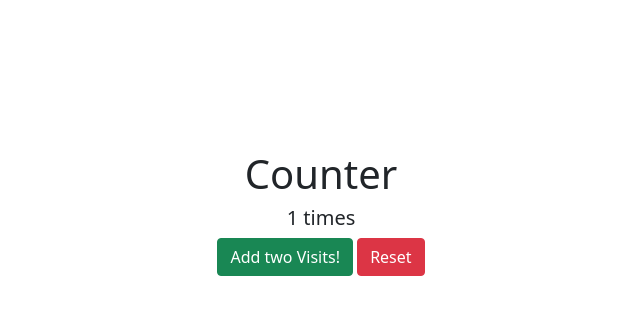
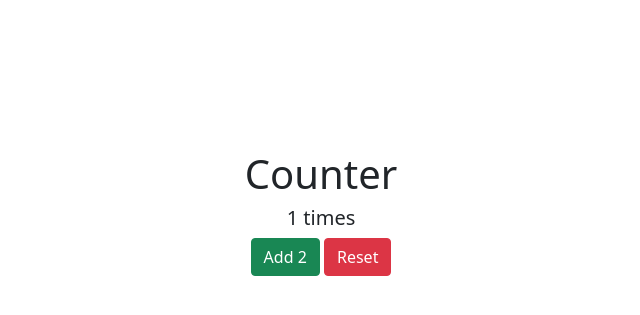
Before and after one commit to dipinder2/Counter, a Flask app: page / in a window 1280 px wide. Shown: the top 315 px of the page, without its empty margins (319-959 px from the left). Run offline with Flask 2, Linux system fonts and the light colour scheme.

Commit message:
commit 2

```diff
--- a/server.py
+++ b/server.py
@@ -1,14 +1,19 @@
 from flask import Flask, render_template,session,redirect
 app = Flask(__name__)
+app.secret_key = "Secret keeping it Not worth it"
 
-app.secret_key = "Secret keeping it Not worth it"
+
 @app.route('/')
 def index():
     if "counter" in session.keys():
         session["counter"] += 1
     else:
         session["counter"] = 1
-    return render_template('index.html', counter=session["counter"])
+    return render_template(
+        'index.html',
+        counter=session["counter"]
+        )
+
 
 @app.route('/destroy_session')
 def destroy():
@@ -16,6 +21,11 @@ def destroy():
     return redirect('/')
 
 
+@app.route('/twice-refresh')
+def twice_refresh():
+    session["counter"] += 1
+    return redirect('/')
+
 
 if __name__ == '__main__':
   app.run(debug=True)
--- a/static/styles.css
+++ b/static/styles.css
@@ -1,4 +1,4 @@
-form{
+body{
     display:flex;
     flex-direction:column;
     align-items: center;
--- a/templates/index.html
+++ b/templates/index.html
@@ -10,21 +10,13 @@
     <title>Counter</title>
 </head>
 <body >
-    <form action="" method="get">
+
         <h1>Counter</h1>
         <h5 class="counter">{{counter}} times</h5>
         <div>
-            <button class="btn btn-success" id="addTwoVisits"><a onclick='addTwos({{counter}})' href="#" style="text-decoration: none; color:white">Add two Visits!</a></button>
-            <button  class="btn btn-danger" id="reset" ><a href="/destroy_session" style="text-decoration: none; color:white">Reset</a></button>
+            <a href="/twice-refresh"  class="btn btn-success">Add 2 </a>
+            <a href="/destroy_session" class="btn btn-danger">Reset</a>
         </div>
-    </form>
-    <script>
-        function addTwos(counter){
-            var x = document.querySelector(".counter").innerHTML;
-            var c = x.split(" ");
-            var ans = parseInt(c[0])+2;
-            document.querySelector(".counter").innerHTML = ans + " times";
-        }
-    </script>
+
 </body>
 </html>
```
